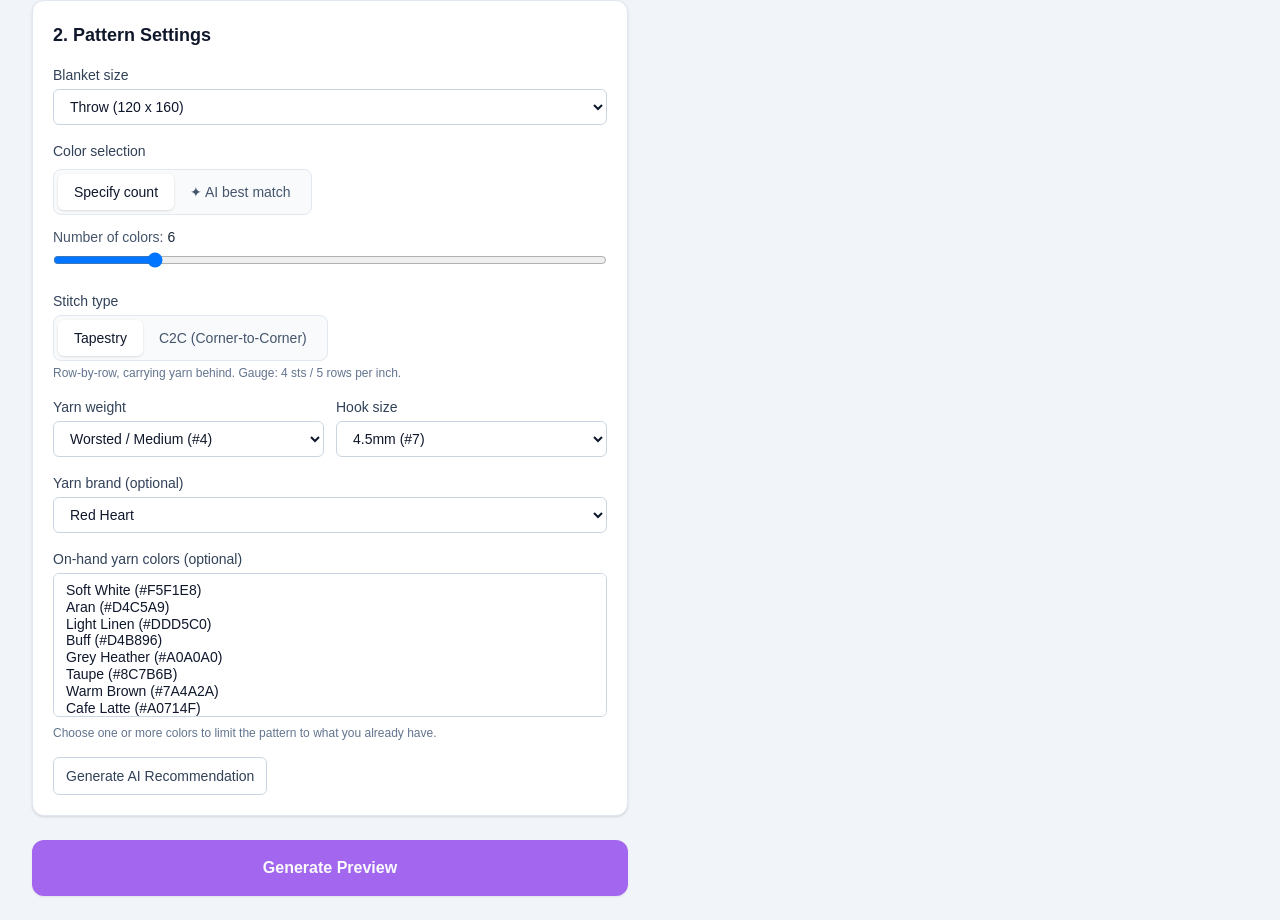
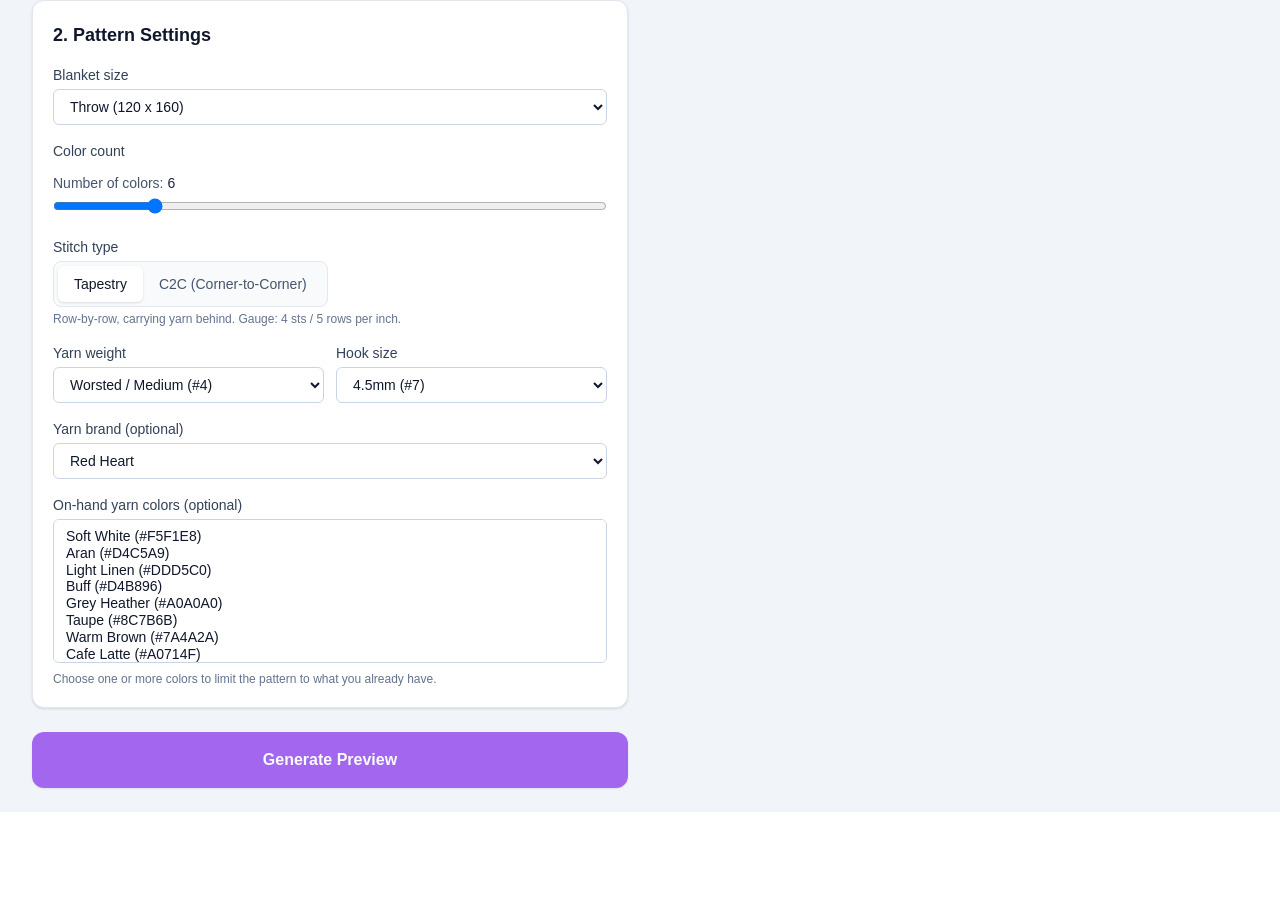
Before and after one commit to ooOOJavaOOoo/crochet, a Next.js app: page / in a window 1280 px wide. Shown: the part 332-1252 px from the top of the page. After the commit the page ends 1144 px from the top, so only its background shows below. Built offline with nearby package versions, Linux system fonts and the light colour scheme.

Commit message:
removing all ai editing

```diff
--- a/app/page.tsx
+++ b/app/page.tsx
@@ -62,7 +62,6 @@ interface State {
   brandId: string;
   availableYarnColors: YarnColorOption[];
   selectedYarnColorIds: string[];
-  useAiColorMatch: boolean;
   patternData: PatternData | null;
   previewData: PreviewData | null;
   loadingMessage: string | null;
@@ -83,7 +82,6 @@ type Action =
   | { type: 'SetBrandId'; brandId: string }
   | { type: 'SetAvailableYarnColors'; colors: YarnColorOption[] }
   | { type: 'SetSelectedYarnColorIds'; colorIds: string[] }
-  | { type: 'SetAiColorMatch'; useAiColorMatch: boolean }
   | { type: 'SetPatternData'; patternData: PatternData | null }
   | { type: 'SetPreviewData'; previewData: PreviewData | null }
   | { type: 'SetLoadingMessage'; loadingMessage: string | null }
@@ -106,7 +104,6 @@ const INITIAL_STATE: State = {
   brandId: 'red-heart',
   availableYarnColors: [],
   selectedYarnColorIds: [],
-  useAiColorMatch: false,
   patternData: null,
   previewData: null,
   loadingMessage: null,
@@ -158,8 +155,6 @@ function reducer(state: State, action: Action): State {
       return { ...state, availableYarnColors: action.colors };
     case 'SetSelectedYarnColorIds':
       return { ...state, selectedYarnColorIds: action.colorIds };
-    case 'SetAiColorMatch':
-      return { ...state, useAiColorMatch: action.useAiColorMatch };
     case 'SetPatternData':
       return { ...state, patternData: action.patternData };
     case 'SetPreviewData':
@@ -212,37 +207,6 @@ async function fileToBase64(file: File): Promise<string> {
     reader.onerror = () => reject(new Error('Unable to read selected file.'));
     reader.readAsDataURL(file);
   });
-}
-
-async function getImageAspectRatio(imageBase64: string): Promise<number> {
-  return new Promise((resolve, reject) => {
-    const image = new Image();
-    image.onload = () => {
-      if (!image.height) {
-        reject(new Error('Could not determine image dimensions.'));
-        return;
-      }
-      resolve(image.width / image.height);
-    };
-    image.onerror = () => reject(new Error('Could not load image dimensions.'));
-    image.src = imageBase64;
-  });
-}
-
-function getGeneratedImageFromPayload(payload: unknown): string {
-  if (!payload || typeof payload !== 'object') {
-    throw new Error('Invalid image response from server.');
-  }
-
-  const imagePayload = payload as { image?: unknown; imageBase64?: unknown };
-  if (typeof imagePayload.image === 'string' && imagePayload.image.length > 0) {
-    return imagePayload.image;
-  }
-  if (typeof imagePayload.imageBase64 === 'string' && imagePayload.imageBase64.length > 0) {
-    return imagePayload.imageBase64;
-  }
-
-  throw new Error('Image response did not include image data.');
 }
 
 export default function HomePage() {
@@ -337,47 +301,9 @@ export default function HomePage() {
     });
   };
 
-  const handleRecommend = async () => {
-    try {
-      dispatch({ type: 'SetError', error: null });
-      dispatch({ type: 'SetLoadingMessage', loadingMessage: 'Applying AI recommendation...' });
-
-      const sourceImage = state.imageBase64 ?? undefined;
-      const aspectRatio = sourceImage ? await getImageAspectRatio(sourceImage) : undefined;
-      const prompt = sourceImage
-        ? 'Create a cleaner, crochet-friendly version of this image with strong contrast and simplified color blocks.'
-        : 'Create a crochet-friendly image with strong contrast and simplified color blocks.';
-
-      const res = await fetch('/api/image', {
-        method: 'POST',
-        headers: { 'Content-Type': 'application/json' },
-        body: JSON.stringify({
-          prompt,
-          sourceImage,
-          aspectRatio,
-        }),
-      });
-
-      const data = await getJsonOrThrow<{ image?: string; imageBase64?: string }>(res);
-      dispatch({ type: 'SetImageBase64', imageBase64: getGeneratedImageFromPayload(data) });
-      dispatch({ type: 'SetStep', step: 'settings' });
-      dispatch({
-        type: 'SetToast',
-        toast: sourceImage
-          ? 'AI recommendation applied to your uploaded image.'
-          : 'AI recommendation created a custom image.',
-      });
-    } catch (error) {
-      const message = error instanceof Error ? error.message : 'Failed to apply AI recommendation.';
-      dispatch({ type: 'SetError', error: message });
-    } finally {
-      dispatch({ type: 'SetLoadingMessage', loadingMessage: null });
-    }
-  };
-
   const handleGeneratePreview = async () => {
     if (!state.imageBase64) {
-      dispatch({ type: 'SetError', error: 'Please upload or generate an image first.' });
+      dispatch({ type: 'SetError', error: 'Please upload an image first.' });
       return;
     }
 
@@ -405,7 +331,6 @@ export default function HomePage() {
           brandId: state.brandId || undefined,
           selectedYarnColorIds:
             state.selectedYarnColorIds.length > 0 ? state.selectedYarnColorIds : undefined,
-          useAiColorMatch: state.useAiColorMatch,
         }),
       });
 
@@ -512,7 +437,7 @@ export default function HomePage() {
                   className="block w-full rounded-md border border-slate-300 bg-white px-3 py-2 text-sm file:mr-3 file:rounded-md file:border-0 file:bg-slate-900 file:px-3 file:py-2 file:text-sm file:font-medium file:text-white hover:file:bg-slate-700"
                 />
                 <p className="text-xs text-slate-500">
-                  Skip upload if you want AI to create an image from text in the recommendation box below.
+                  Upload an image to generate your crochet pattern preview.
                 </p>
               </div>
             </div>
@@ -577,33 +502,7 @@ export default function HomePage() {
                 )}
 
                 <div>
-                  <p className="mb-2 block text-sm font-medium text-slate-700">Color selection</p>
-                  <div className="inline-flex rounded-lg border border-slate-200 bg-slate-50 p-1">
-                    <button
-                      type="button"
-                      onClick={() => dispatch({ type: 'SetAiColorMatch', useAiColorMatch: false })}
-                      className={`rounded-md px-4 py-2 text-sm font-medium transition ${
-                        !state.useAiColorMatch
-                          ? 'bg-white text-slate-900 shadow-sm'
-                          : 'text-slate-600 hover:text-slate-900'
-                      }`}
-                    >
-                      Specify count
-                    </button>
-                    <button
-                      type="button"
-                      onClick={() => dispatch({ type: 'SetAiColorMatch', useAiColorMatch: true })}
-                      className={`rounded-md px-4 py-2 text-sm font-medium transition ${
-                        state.useAiColorMatch
-                          ? 'bg-white text-violet-700 shadow-sm'
-                          : 'text-slate-600 hover:text-slate-900'
-                      }`}
-                    >
-                      ✦ AI best match
-                    </button>
-                  </div>
-
-                  {!state.useAiColorMatch ? (
+                  <p className="mb-2 block text-sm font-medium text-slate-700">Color count</p>
                   <div className="mt-3">
                     <label htmlFor="color-count" className="mb-1 block text-sm text-slate-600">
                       Number of colors: <span className="font-medium text-slate-800">{state.colorCount}</span>
@@ -625,11 +524,6 @@ export default function HomePage() {
                       </p>
                     )}
                   </div>
-                  ) : (
-                    <p className="mt-3 rounded-lg border border-violet-100 bg-violet-50 px-3 py-2 text-xs text-slate-500">
-                      AI will analyze your image and select the most visually accurate yarn colors instead of the standard color-distance algorithm. The number of colors will be determined automatically.
-                    </p>
-                  )}
                 </div>
 
                 <div>
@@ -747,15 +641,6 @@ export default function HomePage() {
                     </p>
                   </div>
                 )}
-
-                <button
-                  type="button"
-                  onClick={handleRecommend}
-                  disabled={state.loadingMessage !== null}
-                  className="inline-flex items-center rounded-md border border-slate-300 bg-white px-3 py-2 text-sm font-medium text-slate-700 hover:bg-slate-50 disabled:cursor-not-allowed disabled:opacity-60"
-                >
-                  Generate AI Recommendation
-                </button>
               </div>
             </div>
 
@@ -800,7 +685,7 @@ export default function HomePage() {
                 </div>
               ) : (
                 <div className="rounded-lg border border-dashed border-slate-300 p-10 text-center text-sm text-slate-500">
-                  Your uploaded or AI-generated image preview appears here.
+                  Your uploaded image preview appears here.
                 </div>
               )}
             </div>
```
Lines whose indentation alone changed are shown as unchanged.
